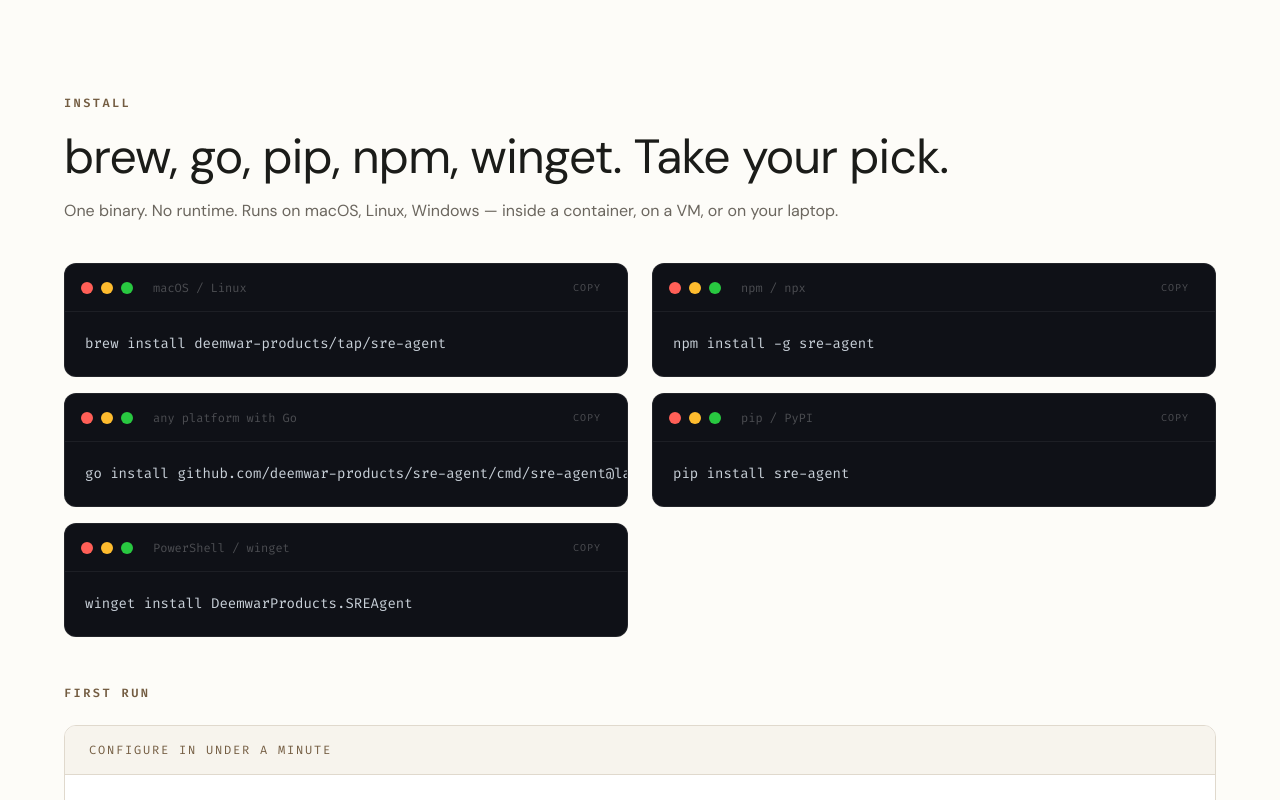
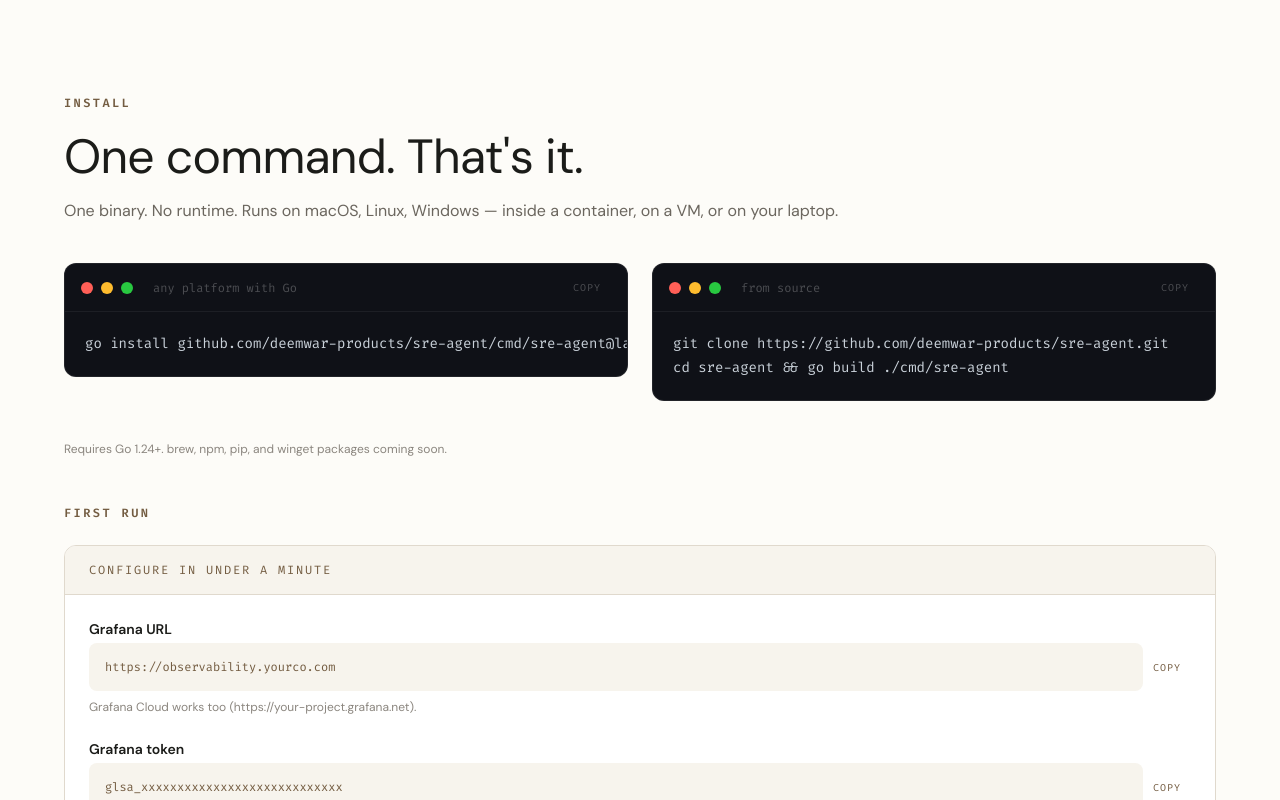
Before and after one commit to deemwar-products/ops-phoenix-agent, a React (Vite) app: page / in a window 1280 px wide. Shown: the part 4580-5380 px from the top of the page. Built offline with nearby package versions, Linux system fonts and the light colour scheme.

Commit message:
fix: button padding in modal, trim install to working commands only
- ContactModal trigger wrapper: inline styles for zero padding, block display
- Install: only go install and git clone (others are aspirational)

```diff
--- a/src/components/ContactModal.tsx
+++ b/src/components/ContactModal.tsx
@@ -30,8 +30,7 @@
       {trigger ? (
         <button
           onClick={() => setOpen(true)}
-          className="p-0 border-none bg-transparent cursor-pointer"
-          style={{ padding: 0, border: "none", background: "transparent" }}
+          style={{ padding: 0, border: "none", background: "transparent", display: "block", width: "100%" }}
         >
           {trigger}
         </button>
--- a/src/components/Install.tsx
+++ b/src/components/Install.tsx
@@ -53,7 +53,7 @@
             Install
           </p>
           <h2 className="text-3xl sm:text-4xl md:text-5xl leading-tight mb-3" style={{ color: "#1b1c19" }}>
-            brew, go, pip, npm, winget. Take your pick.
+            One command. That&apos;s it.
           </h2>
           <p className="text-base" style={{ color: "#6b665e" }}>
             One binary. No runtime. Runs on macOS, Linux, Windows — inside a container,
@@ -76,29 +76,6 @@
                   <span className="w-3 h-3 rounded-full" style={{ backgroundColor: "#febc2e" }} />
                   <span className="w-3 h-3 rounded-full" style={{ backgroundColor: "#28c840" }} />
                   <span className="ml-3 text-xs font-mono" style={{ color: "rgba(255,255,255,0.25)" }}>
-                    macOS / Linux
-                  </span>
-                </div>
-                <CopyButton text="brew install deemwar-products/tap/sre-agent" dark />
-              </div>
-              <pre className="p-5 text-sm font-mono leading-6" style={{ color: "#c9d1d9" }}>
-                brew install deemwar-products/tap/sre-agent
-              </pre>
-            </div>
-
-            <div
-              className="rounded-xl overflow-hidden mb-4"
-              style={{ backgroundColor: "#0f1117", border: "1px solid rgba(255,255,255,0.08)" }}
-            >
-              <div
-                className="flex items-center justify-between px-4 py-3"
-                style={{ borderBottom: "1px solid rgba(255,255,255,0.06)" }}
-              >
-                <div className="flex items-center gap-2">
-                  <span className="w-3 h-3 rounded-full" style={{ backgroundColor: "#ff5f57" }} />
-                  <span className="w-3 h-3 rounded-full" style={{ backgroundColor: "#febc2e" }} />
-                  <span className="w-3 h-3 rounded-full" style={{ backgroundColor: "#28c840" }} />
-                  <span className="ml-3 text-xs font-mono" style={{ color: "rgba(255,255,255,0.25)" }}>
                     any platform with Go
                   </span>
                 </div>
@@ -106,29 +83,6 @@
               </div>
               <pre className="p-5 text-sm font-mono leading-6" style={{ color: "#c9d1d9" }}>
                 go install github.com/deemwar-products/sre-agent/cmd/sre-agent@latest
-              </pre>
-            </div>
-
-            <div
-              className="rounded-xl overflow-hidden"
-              style={{ backgroundColor: "#0f1117", border: "1px solid rgba(255,255,255,0.08)" }}
-            >
-              <div
-                className="flex items-center justify-between px-4 py-3"
-                style={{ borderBottom: "1px solid rgba(255,255,255,0.06)" }}
-              >
-                <div className="flex items-center gap-2">
-                  <span className="w-3 h-3 rounded-full" style={{ backgroundColor: "#ff5f57" }} />
-                  <span className="w-3 h-3 rounded-full" style={{ backgroundColor: "#febc2e" }} />
-                  <span className="w-3 h-3 rounded-full" style={{ backgroundColor: "#28c840" }} />
-                  <span className="ml-3 text-xs font-mono" style={{ color: "rgba(255,255,255,0.25)" }}>
-                    PowerShell / winget
-                  </span>
-                </div>
-                <CopyButton text="winget install DeemwarProducts.SREAgent" dark />
-              </div>
-              <pre className="p-5 text-sm font-mono leading-6" style={{ color: "#c9d1d9" }}>
-                winget install DeemwarProducts.SREAgent
               </pre>
             </div>
           </div>
@@ -147,39 +101,22 @@
                   <span className="w-3 h-3 rounded-full" style={{ backgroundColor: "#febc2e" }} />
                   <span className="w-3 h-3 rounded-full" style={{ backgroundColor: "#28c840" }} />
                   <span className="ml-3 text-xs font-mono" style={{ color: "rgba(255,255,255,0.25)" }}>
-                    npm / npx
+                    from source
                   </span>
                 </div>
-                <CopyButton text="npm install -g sre-agent" dark />
+                <CopyButton text="git clone https://github.com/deemwar-products/sre-agent.git && cd sre-agent && go build ./cmd/sre-agent" dark />
               </div>
               <pre className="p-5 text-sm font-mono leading-6" style={{ color: "#c9d1d9" }}>
-                npm install -g sre-agent
-              </pre>
-            </div>
-
-            <div
-              className="rounded-xl overflow-hidden"
-              style={{ backgroundColor: "#0f1117", border: "1px solid rgba(255,255,255,0.08)" }}
-            >
-              <div
-                className="flex items-center justify-between px-4 py-3"
-                style={{ borderBottom: "1px solid rgba(255,255,255,0.06)" }}
-              >
-                <div className="flex items-center gap-2">
-                  <span className="w-3 h-3 rounded-full" style={{ backgroundColor: "#ff5f57" }} />
-                  <span className="w-3 h-3 rounded-full" style={{ backgroundColor: "#febc2e" }} />
-                  <span className="w-3 h-3 rounded-full" style={{ backgroundColor: "#28c840" }} />
-                  <span className="ml-3 text-xs font-mono" style={{ color: "rgba(255,255,255,0.25)" }}>
-                    pip / PyPI
-                  </span>
-                </div>
-                <CopyButton text="pip install sre-agent" dark />
-              </div>
-              <pre className="p-5 text-sm font-mono leading-6" style={{ color: "#c9d1d9" }}>
-                pip install sre-agent
+                git clone https://github.com/deemwar-products/sre-agent.git{'\n'}cd sre-agent && go build ./cmd/sre-agent
               </pre>
             </div>
           </div>
+        </div>
+
+        <div className="mt-6">
+          <p className="text-xs" style={{ color: "#8b867f" }}>
+            Requires Go 1.24+. brew, npm, pip, and winget packages coming soon.
+          </p>
         </div>
 
         <div className="mt-12">
@@ -247,11 +184,6 @@
             </div>
           </div>
         </div>
-
-        <p className="mt-8 text-sm" style={{ color: "#8b867f" }}>
-          Requires Go 1.22+ for the binary install. The npm and pip packages bundle
-          the runtime. No Python, no Java, no .NET required on the target machine.
-        </p>
       </div>
     </section>
   );
```
